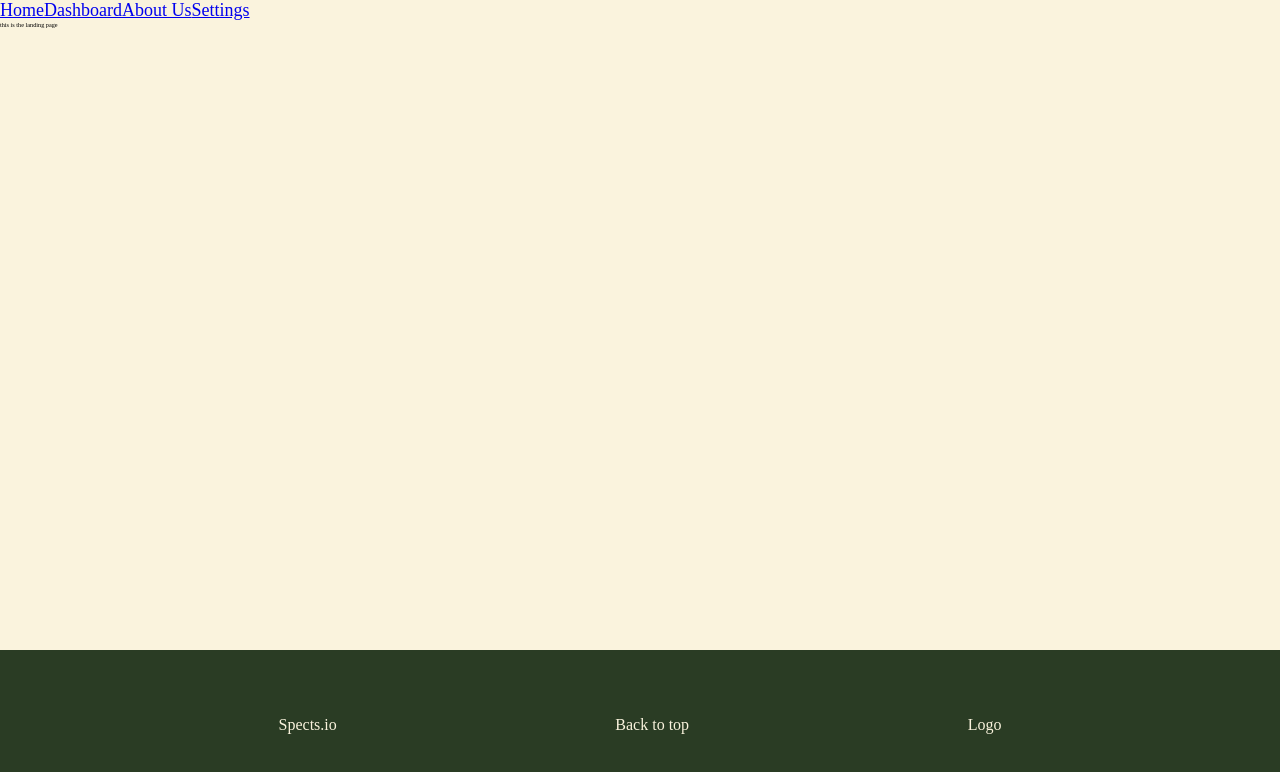
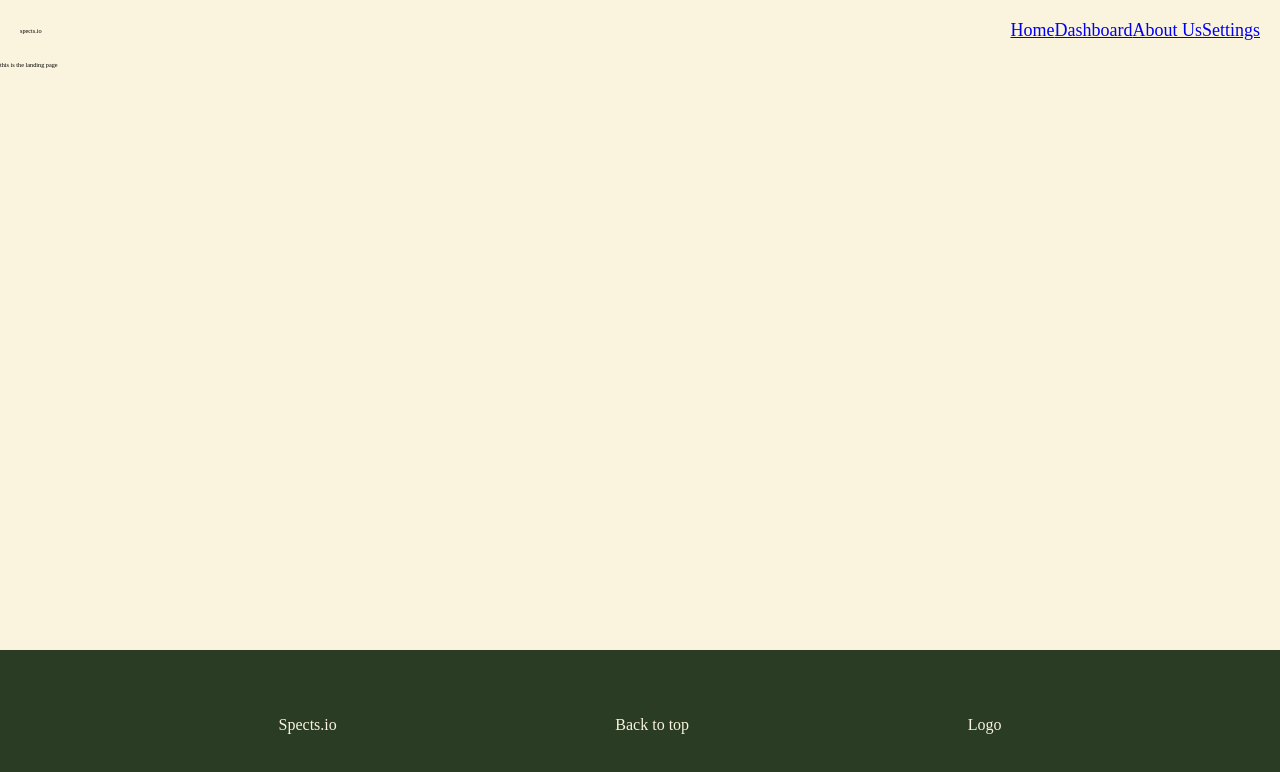
Before and after one commit to martin-stefan/spects, a React (Create React App) app in the folder frontend/: page / in a window 1280 px wide. Shown: the top 772 px of the page. Built offline with nearby package versions, Linux system fonts and the light colour scheme.

Commit message:
adding basic heading

```diff
--- a/frontend/src/App.js
+++ b/frontend/src/App.js
@@ -20,7 +20,12 @@
 
       <Router>
 
-        <Nav/>
+
+        <header>
+          spects.io
+          <Nav/>
+        </header>
+
 
         <Route exact path="/" component={ Landing }></Route>
         <Route path="/dash" component={ Dashboard }></Route>
--- a/frontend/src/App.scss
+++ b/frontend/src/App.scss
@@ -18,3 +18,10 @@
 body {
   background-color: $eggshell;
 }
+
+header {
+  display: flex;
+  justify-content: space-between;
+  align-items: center;
+  padding: 2rem;
+}
```
